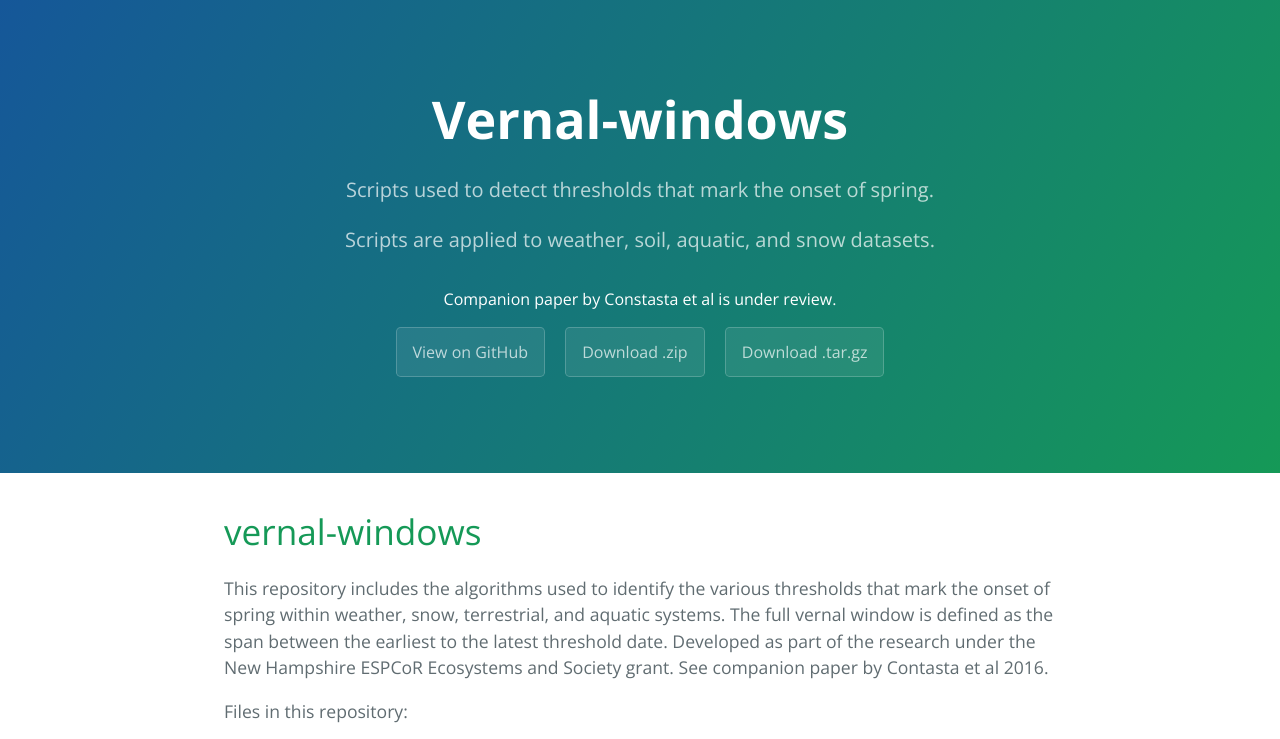
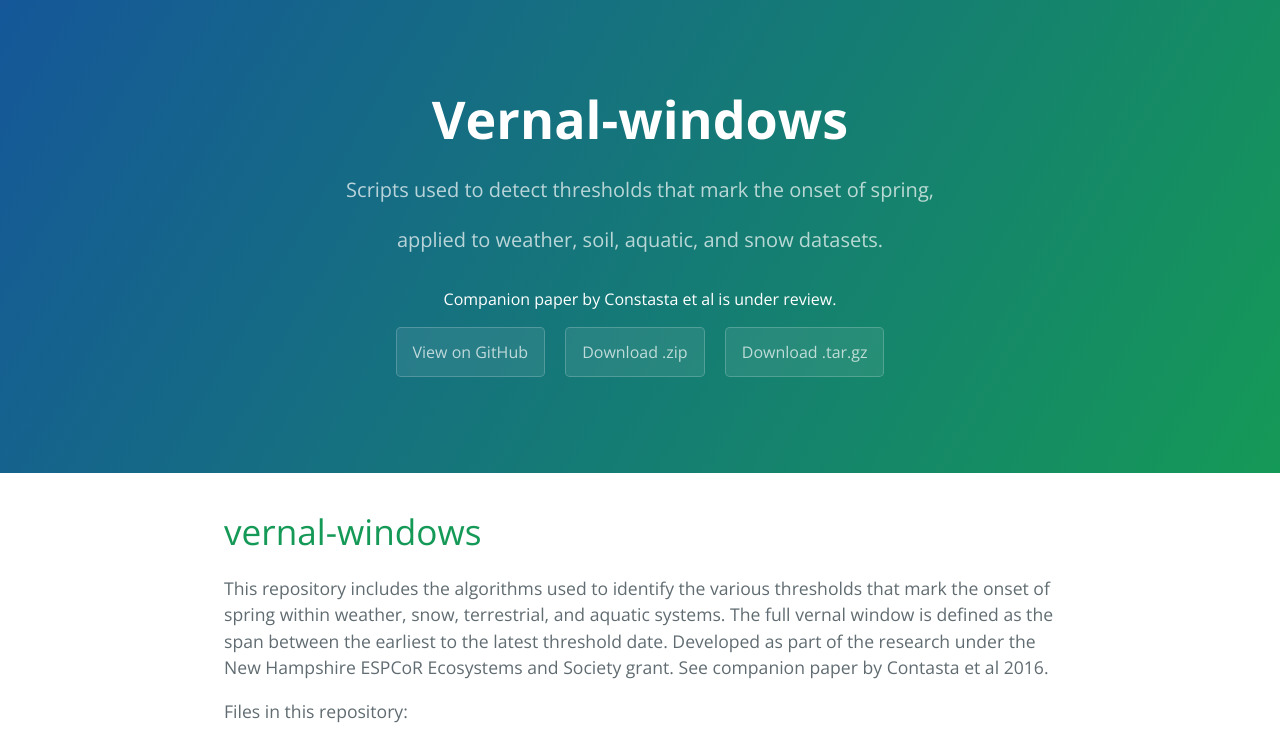
Before and after one commit to Contosta/vernal-windows, a plain HTML site: page index.html in a window 1280 px wide. Shown: the top 739 px of the page. Drawn offline with nearby package versions, Linux system fonts and the light colour scheme.

Commit message:
Update index.html

```diff
--- a/index.html
+++ b/index.html
@@ -12,8 +12,8 @@
   <body>
     <section class="page-header">
       <h1 class="project-name">Vernal-windows</h1>
-      <h2 class="project-tagline">Scripts used to detect thresholds that mark the onset of spring.
-      <p>Scripts are applied to weather, soil, aquatic, and snow datasets.</h2></p>
+      <h2 class="project-tagline">Scripts used to detect thresholds that mark the onset of spring,
+      <p> applied to weather, soil, aquatic, and snow datasets.</h2></p>
       <p>Companion paper by Constasta et al is under review.</p>
       <a href="https://github.com/dburchsted/vernal-windows" class="btn">View on GitHub</a>
       <a href="https://github.com/dburchsted/vernal-windows/zipball/master" class="btn">Download .zip</a>
```
